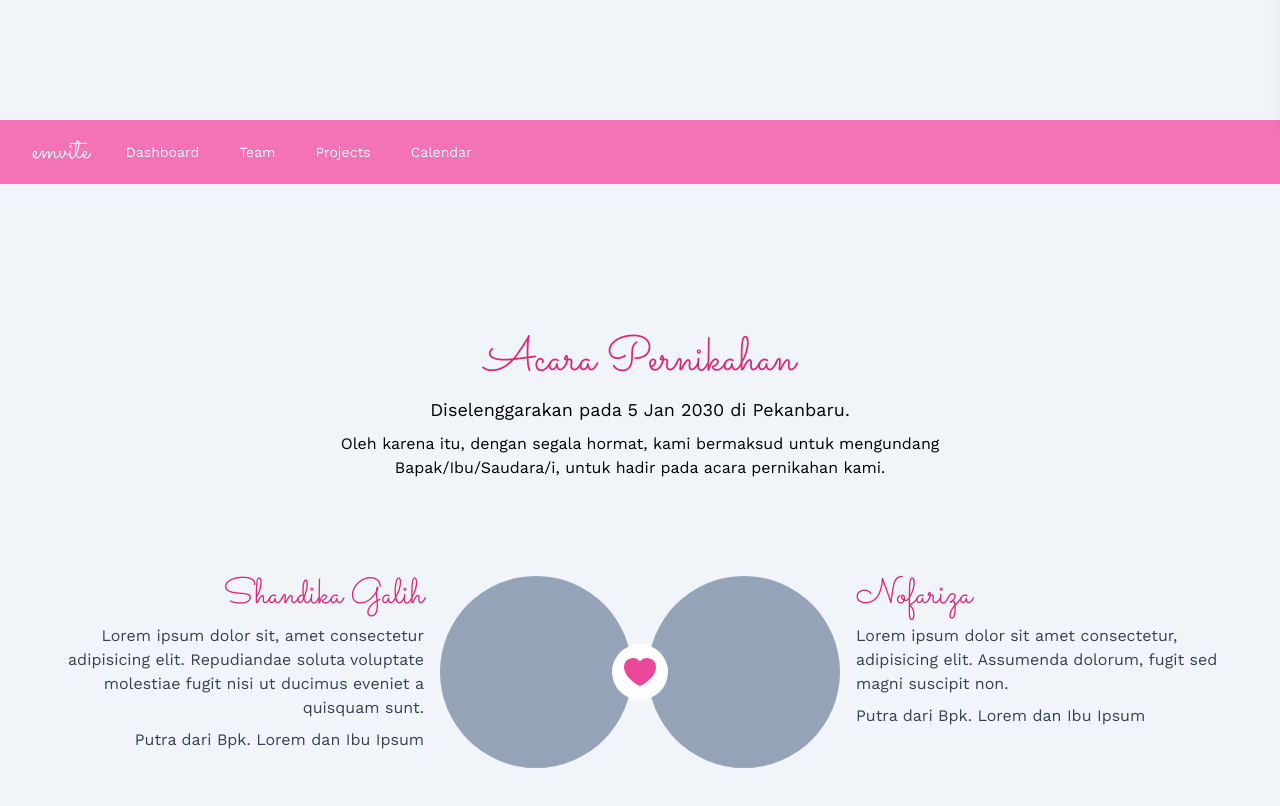
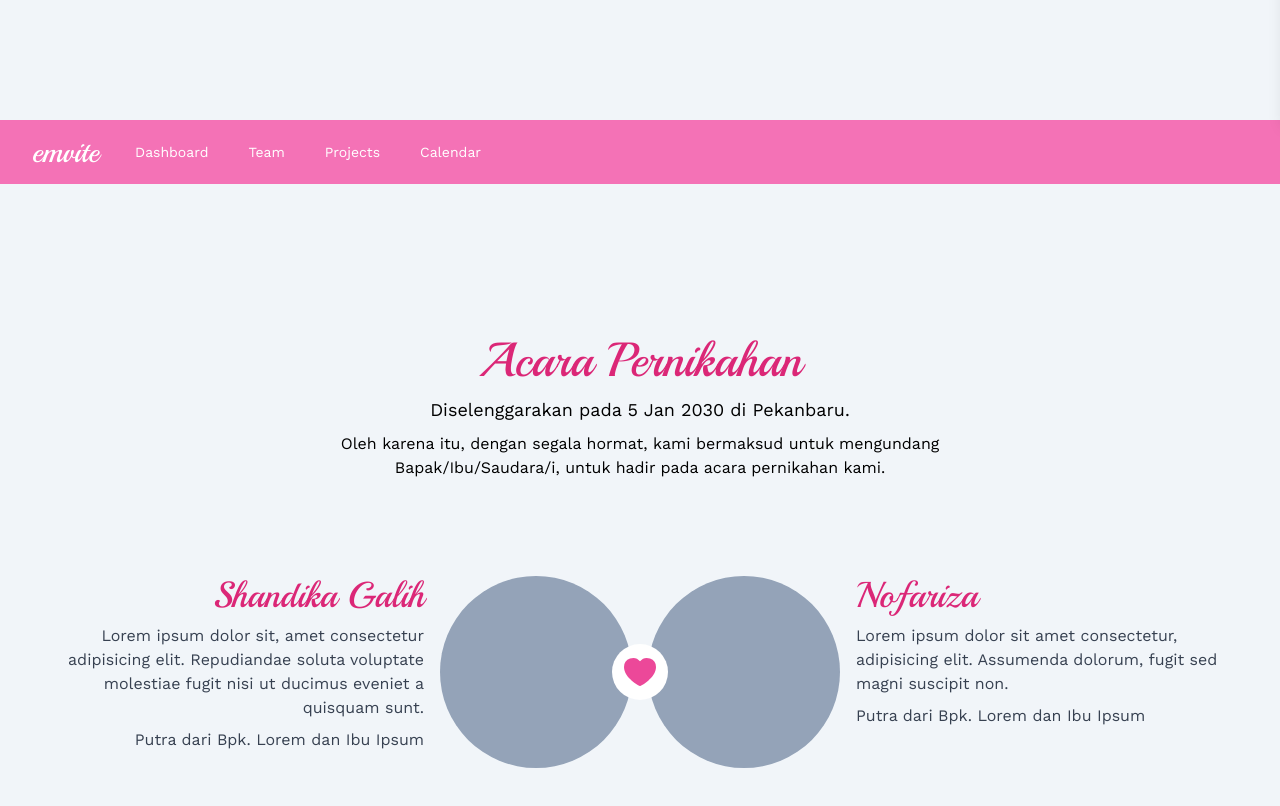
Before and after one commit to ekomardiatno/nextjs-dashboard, a Next.js app: page /invitation in a window 1280 px wide. Shown: the part 680-1486 px from the top of the page. Built offline with nearby package versions, Linux system fonts and the light colour scheme; a web font is replaced by a local one.

Commit message:
simple animation

```diff
--- a/app/invitation/page.tsx
+++ b/app/invitation/page.tsx
@@ -1,6 +1,6 @@
 'use client';
 import { useEffect, useMemo, useState } from 'react';
-import { sacramento, workSans } from '../ui/fonts';
+import { playball, workSans } from '../ui/fonts';
 import '../ui/invitation.css';
 import { HeartIcon } from '@heroicons/react/20/solid';
 import { EnvelopeOpenIcon } from '@heroicons/react/24/outline';
@@ -33,11 +33,31 @@ export default function InvitationPage() {
     return days + "d " + hours + "h " + minutes + "m " + seconds + "s"
   }, [currentTime, countDownDate])
 
+  useEffect(() => {
+    const sections = document.querySelectorAll(".invitation-body section");
+
+    const revealOnScroll = () => {
+      sections.forEach((section) => {
+        const sectionTop = section.getBoundingClientRect().top;
+        if (sectionTop < window.innerHeight - 100) {
+          section.classList.remove("opacity-0", "translate-y-10");
+        } else {
+          section.classList.add("opacity-0", "translate-y-10");
+        }
+      });
+    };
+
+    window.addEventListener("scroll", revealOnScroll);
+    revealOnScroll(); // Run initially
+
+    return () => window.removeEventListener("scroll", revealOnScroll);
+  }, []);
+
   return (
     <main className={workSans.className + " bg-slate-100 dark:bg-slate-800"}>
       <section id='hero' className="hero h-screen flex flex-col items-center justify-center">
         <h4 className='dark:text-white text-lg mb-2'>Kepada Bapak/Ibu/Saudara/i,</h4>
-        <h1 className={sacramento.className + ' text-pink-600 text-5xl mb-2'}>Shandika & Nofariza</h1>
+        <h1 className={playball.className + ' text-pink-600 text-5xl mb-2'}>Shandika & Nofariza</h1>
         <div className="mb-10 text-center">
           <p className='dark:text-white mb-4'>Akan melangsungkan resepsi pernikahan dalam:</p>
           <div className="flex gap-2 justify-center">
@@ -55,8 +75,8 @@ export default function InvitationPage() {
         </div>
         <a href='#invitation-home' className="bg-pink-400 text-pink-800 px-4 py-2 hover:bg-pink-500 hover:text-pink-900 active:text-pink-950 rounded-xl active:bg-pink-600 transition active:scale-95 hover:text"><EnvelopeOpenIcon className='w-5 h-5 align-middle inline-block' /><span className='align-middle ml-2'>Lihat Undangan</span></a>
       </section>
-      <div className='relative'>
-        <nav className="bg-pink-400 sticky top-0">
+      <div className='relative invitation-body'>
+        <nav className="bg-pink-400 sticky top-0 z-[1050]">
           <div className="mx-auto max-w-7xl px-2 sm:px-6 lg:px-8">
             <div className="relative flex h-16 items-center justify-between">
               <div className="absolute inset-y-0 left-0 flex items-center sm:hidden">
@@ -73,7 +93,7 @@ export default function InvitationPage() {
               </div>
               <div className="flex flex-1 items-center justify-center sm:items-stretch sm:justify-start">
                 <div className="flex shrink-0 items-center">
-                  <p className={sacramento.className + ' text-3xl text-white'}>emvite</p>
+                  <p className={playball.className + ' text-3xl text-white'}>emvite</p>
                 </div>
                 <div className="hidden sm:ml-6 sm:block">
                   <div className="flex space-x-4">
@@ -88,9 +108,9 @@ export default function InvitationPage() {
           </div>
         </nav>
 
-        <section id='invitation-home' className="min-h-screen flex flex-col justify-center -mt-16 pt-16">
+        <section id='invitation-home' className="min-h-screen flex flex-col justify-center -mt-16 pt-16 opacity-0 transform translate-y-10 transition-all duration-700">
           <div className="mx-auto max-w-2xl px-2 sm:px-6 lg:px-8 mb-24 mt-10">
-            <h2 className={sacramento.className + ' text-pink-600 text-5xl text-center mb-3'}>Acara Pernikahan</h2>
+            <h2 className={playball.className + ' text-pink-600 text-5xl text-center mb-3'}>Acara Pernikahan</h2>
             <h3 className='text-lg text-center dark:text-white mb-2'>Diselenggarakan pada 5 Jan 2030 di Pekanbaru.</h3>
             <p className='text-center dark:text-white'>Oleh karena itu, dengan segala hormat, kami bermaksud untuk mengundang Bapak/Ibu/Saudara/i, untuk hadir pada acara pernikahan kami.</p>
           </div>
@@ -100,7 +120,7 @@ export default function InvitationPage() {
               <div className='flex flex-1 gap-4 lg:flex-row-reverse'>
                 <div className="w-36 h-36 md:w-48 md:h-48 rounded-full bg-slate-400"></div>
                 <div className='flex-1'>
-                  <h3 className={sacramento.className + ' text-4xl font-bold mb-2 text-pink-600 text-left lg:text-right'}>Shandika Galih</h3>
+                  <h3 className={playball.className + ' text-4xl font-bold mb-2 text-pink-600 text-left lg:text-right'}>Shandika Galih</h3>
                   <p className='mb-2 text-gray-700 dark:text-gray-200 text-left lg:text-right'>Lorem ipsum dolor sit, amet consectetur adipisicing elit. Repudiandae soluta voluptate molestiae fugit nisi ut ducimus eveniet a quisquam sunt.</p>
                   <p className='text-gray-700 dark:text-gray-200 text-left lg:text-right'>Putra dari Bpk. Lorem dan Ibu Ipsum</p>
                 </div>
@@ -110,7 +130,7 @@ export default function InvitationPage() {
               </div>
               <div className='flex flex-1 gap-4 lg:flex-row-reverse'>
                 <div className='flex-1'>
-                  <h3 className={sacramento.className + ' text-4xl font-bold mb-2 text-pink-600 text-right lg:text-left'}>Nofariza</h3>
+                  <h3 className={playball.className + ' text-4xl font-bold mb-2 text-pink-600 text-right lg:text-left'}>Nofariza</h3>
                   <p className='mb-2 text-gray-700 dark:text-gray-200 text-right lg:text-left'>Lorem ipsum dolor sit amet consectetur, adipisicing elit. Assumenda dolorum, fugit sed magni suscipit non.</p>
                   <p className='text-gray-700 dark:text-gray-200 text-right lg:text-left'>Putra dari Bpk. Lorem dan Ibu Ipsum</p>
                 </div>
@@ -123,16 +143,16 @@ export default function InvitationPage() {
 
         {isOpen && (
           <div
-            className="fixed inset-0 bg-black bg-opacity-50"
+            className="fixed inset-0 bg-black bg-opacity-50 z-[1050]"
             onClick={() => setIsOpen(false)}
           ></div>
         )}
 
         <div
-          className={`fixed top-0 right-0 h-full w-64 bg-white dark:bg-slate-800 shadow-lg transform transition-transform duration-300 ease-in-out${!isOpen ? ' translate-x-full' : ' translate-x-0'}`}
+          className={`z-[1050] fixed top-0 right-0 h-full w-64 bg-white dark:bg-slate-800 shadow-lg transform transition-transform duration-300 ease-in-out ${!isOpen ? 'translate-x-full' : 'translate-x-0'}`}
         >
           <div className="p-4 flex justify-between items-center">
-            <p className={sacramento.className + ' text-3xl text-pink-600 dark:text-white'}>emvite</p>
+            <p className={playball.className + ' text-3xl text-pink-600 dark:text-white'}>emvite</p>
             <button onClick={() => setIsOpen(false)} className="text-xl dark:text-white">
               &times;
             </button>
--- a/app/ui/fonts.ts
+++ b/app/ui/fonts.ts
@@ -1,6 +1,7 @@
-import { Inter, Lusitana, Sacramento, Work_Sans } from 'next/font/google'
+import { Inter, Lusitana, Sacramento, Work_Sans, Playball } from 'next/font/google'
 
 export const inter = Inter({ subsets: ['latin'] })
 export const lusitana = Lusitana({ subsets: ['latin'], weight: ['400', '700'] })
 export const sacramento = Sacramento({ subsets: ['latin'], weight: ['400'] })
 export const workSans = Work_Sans({ subsets: ['latin'], weight: ['100', '400', '600', '700'] })
+export const playball = Playball({ subsets: ['latin'], weight: ['400'] })
```
